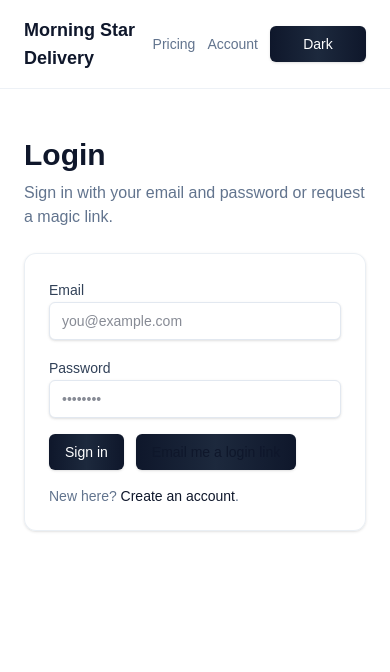
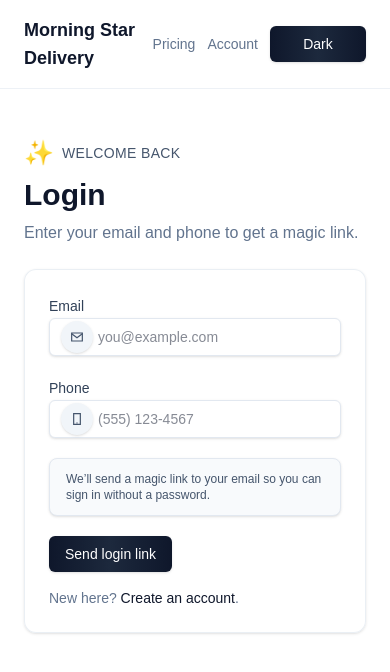
Before and after one commit to min-hinthar/delivery-subscription-app, a Next.js app: page /login in a window 390 px wide. Shown: the top 672 px of the page. Built offline with nearby package versions, Linux system fonts and the light colour scheme; no server answers.

Commit message:
Switch auth to magic link with phone details

```diff
--- a/src/app/login/page.tsx
+++ b/src/app/login/page.tsx
@@ -23,9 +23,15 @@ export default function LoginPage() {
   return (
     <div className="mx-auto flex w-full max-w-4xl flex-col gap-6">
       <div className="space-y-2">
+        <div className="flex items-center gap-2 text-slate-600 dark:text-slate-300">
+          <span className="text-2xl" role="img" aria-label="Sparkles">
+            ✨
+          </span>
+          <span className="text-sm font-medium uppercase tracking-wide">Welcome back</span>
+        </div>
         <h1 className="text-3xl font-semibold text-foreground">Login</h1>
         <p className="text-slate-500 dark:text-slate-400">
-          Sign in with your email and password or request a magic link.
+          Enter your email and phone to get a magic link.
         </p>
       </div>
       <Card className="space-y-4">
--- a/src/app/pricing/page.tsx
+++ b/src/app/pricing/page.tsx
@@ -33,9 +33,24 @@ export default async function PricingPage() {
           </p>
         </div>
         <ul className="space-y-2 text-sm text-slate-600 dark:text-slate-300">
-          <li>• Saturday or Sunday delivery windows</li>
-          <li>• Pause or cancel anytime in the billing portal</li>
-          <li>• Manage deliveries from your account dashboard</li>
+          <li className="flex items-center gap-2">
+            <span role="img" aria-label="Calendar">
+              📆
+            </span>
+            Saturday or Sunday delivery windows
+          </li>
+          <li className="flex items-center gap-2">
+            <span role="img" aria-label="Pause">
+              ⏸️
+            </span>
+            Pause or cancel anytime in the billing portal
+          </li>
+          <li className="flex items-center gap-2">
+            <span role="img" aria-label="Box">
+              📦
+            </span>
+            Manage deliveries from your account dashboard
+          </li>
         </ul>
         <div className="flex flex-col gap-3">
           {user ? (
--- a/src/app/signup/page.tsx
+++ b/src/app/signup/page.tsx
@@ -23,9 +23,15 @@ export default function SignupPage() {
   return (
     <div className="mx-auto flex w-full max-w-4xl flex-col gap-6">
       <div className="space-y-2">
+        <div className="flex items-center gap-2 text-slate-600 dark:text-slate-300">
+          <span className="text-2xl" role="img" aria-label="Smiling bowl">
+            🍜
+          </span>
+          <span className="text-sm font-medium uppercase tracking-wide">Start your plan</span>
+        </div>
         <h1 className="text-3xl font-semibold text-foreground">Create your account</h1>
         <p className="text-slate-500 dark:text-slate-400">
-          Start a weekly subscription and schedule your first delivery.
+          Share your email and phone to get a signup link and schedule deliveries.
         </p>
       </div>
       <Card className="space-y-4">
--- a/src/components/auth/app-guard.tsx
+++ b/src/components/auth/app-guard.tsx
@@ -55,6 +55,7 @@ export default async function AppGuard({ children }: AppGuardProps) {
         data.user.user_metadata?.full_name ??
         data.user.user_metadata?.name ??
         null,
+      phone: data.user.user_metadata?.phone ?? null,
     });
   }
 
--- a/src/components/auth/auth-form.tsx
+++ b/src/components/auth/auth-form.tsx
@@ -7,21 +7,32 @@ import { createSupabaseBrowserClient } from "@/lib/supabase/client";
 
 const DEFAULT_ERRORS = {
   missingEmail: "Email is required.",
-  missingPassword: "Password is required.",
+  missingPhone: "Phone number is required.",
 };
 
 type AuthFormProps = {
   mode: "login" | "signup";
 };
 
+const EMAIL_REDIRECTS = {
+  login: "/account",
+  signup: "/onboarding",
+};
+
+const InputIcon = ({ children }: { children: React.ReactNode }) => (
+  <span className="absolute left-3 top-1/2 flex h-8 w-8 -translate-y-1/2 items-center justify-center rounded-full bg-slate-100 text-slate-600 shadow-sm dark:bg-slate-800 dark:text-slate-200">
+    {children}
+  </span>
+);
+
 export function AuthForm({ mode }: AuthFormProps) {
   const [email, setEmail] = useState("");
-  const [password, setPassword] = useState("");
+  const [phone, setPhone] = useState("");
   const [error, setError] = useState<string | null>(null);
   const [message, setMessage] = useState<string | null>(null);
   const [isLoading, setIsLoading] = useState(false);
 
-  const handleAuth = async (intent: "password" | "magic") => {
+  const handleAuth = async () => {
     setError(null);
     setMessage(null);
 
@@ -30,8 +41,8 @@ export function AuthForm({ mode }: AuthFormProps) {
       return;
     }
 
-    if (intent === "password" && !password) {
-      setError(DEFAULT_ERRORS.missingPassword);
+    if (!phone) {
+      setError(DEFAULT_ERRORS.missingPhone);
       return;
     }
 
@@ -39,12 +50,19 @@ export function AuthForm({ mode }: AuthFormProps) {
 
     try {
       const supabase = createSupabaseBrowserClient();
+      const redirectPath = EMAIL_REDIRECTS[mode];
 
-      if (intent === "magic") {
       const { error: otpError } = await supabase.auth.signInWithOtp({
         email,
         options: {
-            emailRedirectTo: `${window.location.origin}/account`,
+          emailRedirectTo: `${window.location.origin}${redirectPath}`,
+          shouldCreateUser: mode === "signup",
+          data:
+            mode === "signup"
+              ? {
+                  phone,
+                }
+              : undefined,
         },
       });
 
@@ -52,37 +70,11 @@ export function AuthForm({ mode }: AuthFormProps) {
         throw otpError;
       }
 
-        setMessage("Check your email for a login link.");
-        return;
-      }
-
-      if (mode === "signup") {
-        const { error: signupError } = await supabase.auth.signUp({
-          email,
-          password,
-          options: {
-            emailRedirectTo: `${window.location.origin}/onboarding`,
-          },
-        });
-
-        if (signupError) {
-          throw signupError;
-        }
-
-        setMessage("Account created. Check your inbox to confirm your email.");
-        return;
-      }
-
-      const { error: loginError } = await supabase.auth.signInWithPassword({
-        email,
-        password,
-      });
-
-      if (loginError) {
-        throw loginError;
-      }
-
-      window.location.assign("/account");
+      setMessage(
+        mode === "signup"
+          ? "Check your email to confirm and finish your account setup."
+          : "Check your email for a login link.",
+      );
     } catch (caught) {
       setError(caught instanceof Error ? caught.message : "Authentication failed.");
     } finally {
@@ -91,52 +83,71 @@ export function AuthForm({ mode }: AuthFormProps) {
   };
 
   return (
-    <div className="space-y-4">
+    <div className="space-y-5">
       <div className="space-y-2">
         <label htmlFor="email" className="text-sm font-medium text-slate-700 dark:text-slate-200">
           Email
         </label>
+        <div className="relative">
+          <InputIcon>
+            <svg
+              aria-hidden="true"
+              viewBox="0 0 24 24"
+              className="h-4 w-4"
+              fill="none"
+              stroke="currentColor"
+              strokeWidth="1.8"
+            >
+              <path d="M4 6h16v12H4z" />
+              <path d="M4 7l8 6 8-6" />
+            </svg>
+          </InputIcon>
           <input
             id="email"
             type="email"
             value={email}
             onChange={(event) => setEmail(event.target.value)}
-          className="w-full rounded-md border border-slate-200 bg-white px-3 py-2 text-sm text-slate-900 shadow-sm focus-visible:outline-none focus-visible:ring-2 focus-visible:ring-slate-900 dark:border-slate-700 dark:bg-slate-950 dark:text-slate-100 dark:focus-visible:ring-slate-100"
+            className="w-full rounded-md border border-slate-200 bg-white py-2 pl-12 pr-3 text-sm text-slate-900 shadow-sm focus-visible:outline-none focus-visible:ring-2 focus-visible:ring-slate-900 dark:border-slate-700 dark:bg-slate-950 dark:text-slate-100 dark:focus-visible:ring-slate-100"
             placeholder="you@example.com"
             autoComplete="email"
           />
         </div>
+      </div>
       <div className="space-y-2">
-        <label
-          htmlFor="password"
-          className="text-sm font-medium text-slate-700 dark:text-slate-200"
+        <label htmlFor="phone" className="text-sm font-medium text-slate-700 dark:text-slate-200">
+          Phone
+        </label>
+        <div className="relative">
+          <InputIcon>
+            <svg
+              aria-hidden="true"
+              viewBox="0 0 24 24"
+              className="h-4 w-4"
+              fill="none"
+              stroke="currentColor"
+              strokeWidth="1.8"
             >
-          Password
-        </label>
+              <path d="M7 4h10v16H7z" />
+              <path d="M11 18h2" />
+            </svg>
+          </InputIcon>
           <input
-          id="password"
-          type="password"
-          value={password}
-          onChange={(event) => setPassword(event.target.value)}
-          className="w-full rounded-md border border-slate-200 bg-white px-3 py-2 text-sm text-slate-900 shadow-sm focus-visible:outline-none focus-visible:ring-2 focus-visible:ring-slate-900 dark:border-slate-700 dark:bg-slate-950 dark:text-slate-100 dark:focus-visible:ring-slate-100"
-          placeholder="••••••••"
-          autoComplete={mode === "signup" ? "new-password" : "current-password"}
+            id="phone"
+            type="tel"
+            value={phone}
+            onChange={(event) => setPhone(event.target.value)}
+            className="w-full rounded-md border border-slate-200 bg-white py-2 pl-12 pr-3 text-sm text-slate-900 shadow-sm focus-visible:outline-none focus-visible:ring-2 focus-visible:ring-slate-900 dark:border-slate-700 dark:bg-slate-950 dark:text-slate-100 dark:focus-visible:ring-slate-100"
+            placeholder="(555) 123-4567"
+            autoComplete="tel"
           />
         </div>
+      </div>
+      <div className="rounded-lg border border-slate-200 bg-slate-50 px-4 py-3 text-xs text-slate-600 shadow-sm dark:border-slate-800 dark:bg-slate-900/70 dark:text-slate-300">
+        We’ll send a magic link to your email so you can sign in without a password.
+      </div>
       <div className="flex flex-wrap gap-3">
-        <Button onClick={() => handleAuth("password")} disabled={isLoading}>
-          {isLoading
-            ? "Working…"
-            : mode === "signup"
-              ? "Create account"
-              : "Sign in"}
-        </Button>
-        <Button
-          onClick={() => handleAuth("magic")}
-          disabled={isLoading}
-          className="bg-slate-200 text-slate-900 hover:shadow-md dark:bg-slate-800 dark:text-slate-100"
-        >
-          {isLoading ? "Sending…" : "Email me a login link"}
+        <Button onClick={handleAuth} disabled={isLoading}>
+          {isLoading ? "Sending…" : mode === "signup" ? "Send signup link" : "Send login link"}
         </Button>
       </div>
       {error ? (
```
Also changed, not shown: 1 other file (tests, documents, lock files or other folders). Lines whose indentation alone changed are shown as unchanged.
